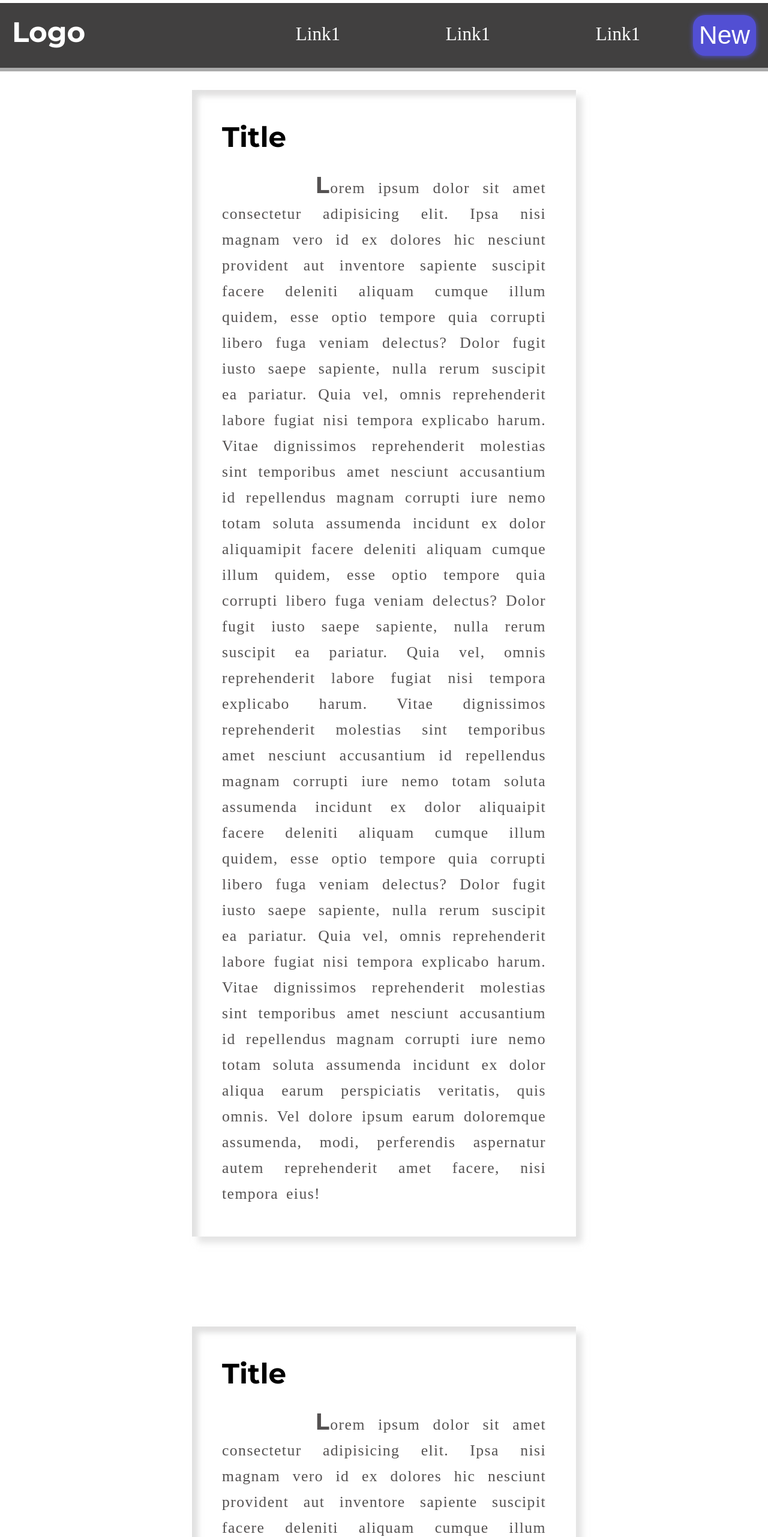
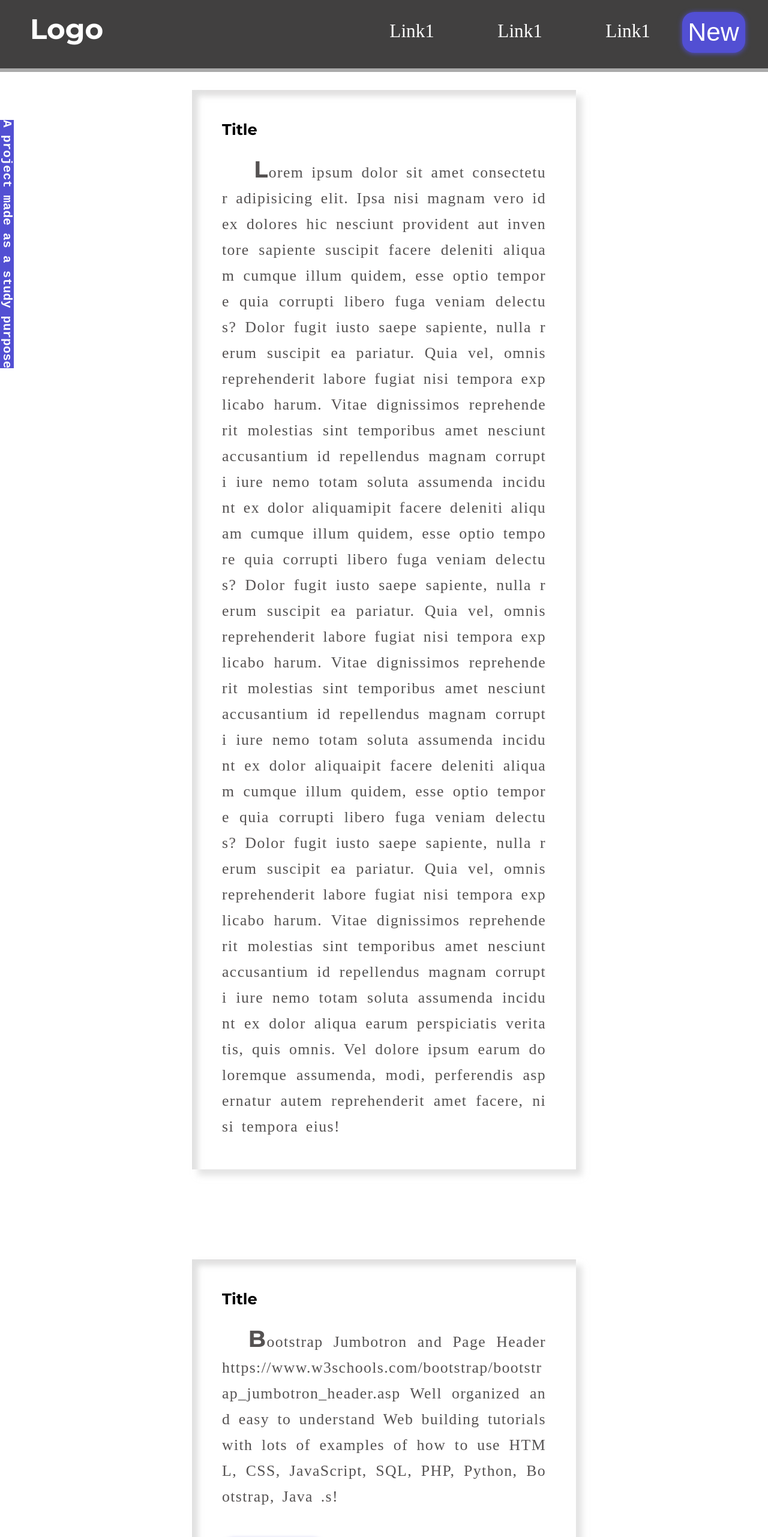
Before and after one commit to LeonardoSchmittK/headerEffect, a plain HTML site: page index.html in a window 1280 px wide. Shown: the top 2563 px of the page at 60% size. Drawn offline with Linux system fonts and the light colour scheme.

Commit message:
attaining the goal of the project. Review pendent and files management

```diff
--- a/index.html
+++ b/index.html
@@ -10,6 +10,12 @@
       href="https://fonts.googleapis.com/css?family=Montserrat:100,100italic,200,200italic,300,300italic,regular,italic,500,500italic,600,600italic,700,700italic,800,800italic,900,900italic"
       rel="stylesheet"
     />
+    <link
+      rel="stylesheet"
+      href="https://use.fontawesome.com/releases/v5.15.1/css/all.css"
+      integrity="sha384-vp86vTRFVJgpjF9jiIGPEEqYqlDwgyBgEF109VFjmqGmIY/Y4HV4d3Gp2irVfcrp"
+      crossorigin="anonymous"
+    />
   </head>
   <body>
     <div class="interface">
@@ -20,14 +26,14 @@
             <li class="nav__list__item">Link1</li>
             <li class="nav__list__item">Link1</li>
             <li class="nav__list__item">Link1</li>
-            <button class='nav__list__btn --active'>New</button>
+            <button class="nav__list__btn --active">New</button>
           </ul>
         </nav>
       </header>
       <main class="mainContent">
         <h1 class="mainContent__title">Title</h1>
         <p class="mainContent__text">
-          &nbsp;&nbsp;&nbsp;&nbsp;&nbsp; Lorem ipsum dolor sit amet consectetur
+          &nbsp;&nbsp; Lorem ipsum dolor sit amet consectetur
           adipisicing elit. Ipsa nisi magnam vero id ex dolores hic nesciunt
           provident aut inventore sapiente suscipit facere deleniti aliquam
           cumque illum quidem, esse optio tempore quia corrupti libero fuga
@@ -55,36 +61,33 @@
         </p>
       </main>
       <main class="mainContent">
-       <h1 class="mainContent__title">Title</h1>
-       <p class="mainContent__text">
-         &nbsp;&nbsp;&nbsp;&nbsp;&nbsp; Lorem ipsum dolor sit amet consectetur
-         adipisicing elit. Ipsa nisi magnam vero id ex dolores hic nesciunt
-         provident aut inventore sapiente suscipit facere deleniti aliquam
-         cumque illum quidem, esse optio tempore quia corrupti libero fuga
-         veniam delectus? Dolor fugit iusto saepe sapiente, nulla rerum
-         suscipit ea pariatur. Quia vel, omnis reprehenderit labore fugiat nisi
-         tempora explicabo harum. Vitae dignissimos reprehenderit molestias
-         sint temporibus amet nesciunt accusantium id repellendus magnam
-         corrupti iure nemo totam soluta assumenda incidunt ex dolor
-         aliquamipit facere deleniti aliquam cumque illum quidem, esse optio
-         tempore quia corrupti libero fuga veniam delectus? Dolor fugit iusto
-         saepe sapiente, nulla rerum suscipit ea pariatur. Quia vel, omnis
-         reprehenderit labore fugiat nisi tempora explicabo harum. Vitae
-         dignissimos reprehenderit molestias sint temporibus amet nesciunt
-         accusantium id repellendus magnam corrupti iure nemo totam soluta
-         assumenda incidunt ex dolor aliquaipit facere deleniti aliquam cumque
-         illum quidem, esse optio tempore quia corrupti libero fuga veniam
-         delectus? Dolor fugit iusto saepe sapiente, nulla rerum suscipit ea
-         pariatur. Quia vel, omnis reprehenderit labore fugiat nisi tempora
-         explicabo harum. Vitae dignissimos reprehenderit molestias sint
-         temporibus amet nesciunt accusantium id repellendus magnam corrupti
-         iure nemo totam soluta assumenda incidunt ex dolor aliqua earum
-         perspiciatis veritatis, quis omnis. Vel dolore ipsum earum doloremque
-         assumenda, modi, perferendis aspernatur autem reprehenderit amet
-         facere, nisi tempora eius!
-       </p>
-       <button class='mainContent__btn --active'>Redirect</button>
-     </main>
+        <h1 class="mainContent__title">Title</h1>
+        <p class="mainContent__text">
+          &nbsp;&nbsp;Bootstrap Jumbotron and Page Header
+          https://www.w3schools.com/bootstrap/bootstrap_jumbotron_header.asp
+          Well organized and easy to understand Web building tutorials with lots of examples of how to use HTML, CSS, JavaScript, SQL, PHP, Python, Bootstrap, Java .s!
+        </p>
+        <button class="mainContent__btn --active">Redirect</button>
+      </main>
+      <article
+        class="secondaryContent"
+        title="A Project made up  as a study manner"
+      >
+        <h3 class="secondaryContent__warning">
+          A project made as a study purpose
+        </h3>
+      </article>
+      <footer class="footer">
+        <i class="footer__icon fab fa-facebook"></i>
+        <i class="footer__icon fab fa-instagram"></i>
+        <i class="footer__icon fab fa-github"></i>
+        <p class="footer__text">
+          &copy; Made by a humble guy
+          <i onclick='goToTop()' class="footer__icon fas fa-arrow-up --active"></i>
+        </p>
+      </footer>
     </div>
+
+    <script src="./index.js"></script>
   </body>
 </html>
--- a/index.js
+++ b/index.js
@@ -0,0 +1,32 @@
+this.onscroll = () => {
+  performEffect();
+};
+const title = window.document.querySelector("h1");
+const header = window.document.querySelector("header");
+const pos = [];
+function performEffect() {
+  pos.push(
+    Number.parseInt(document.body.scrollTop) ||
+      Number.parseInt(document.documentElement.scrollTop)
+  );
+  const last = pos.length-1
+  header.style.display = "none";
+
+
+  if (pos[last] <= pos[last-1]) {
+     header.style.display = "flex";
+    header.style.animation = "popUp .2s linear"
+
+  }
+  if(pos.length>=2){
+    pos.shift()
+  }
+}
+
+
+function goToTop() {
+
+   window.document.body.scrollTop = 0
+   document.documentElement.scrollTop = 0
+
+}
--- a/style.scss
+++ b/style.scss
@@ -5,33 +5,49 @@
   font-size: 1.1em;
 }
 
+html {
+  scroll-behavior: smooth;
+}
+
+::selection {
+  background: #514fd388;
+}
+
 .interface {
   width: 100%;
   height: auto;
+
   .header {
     position: fixed;
+    top: 0;
     width: 100%;
-    height: auto;
-    margin-top: -145px;
+    height: 120px;
     background-color: rgb(65, 64, 64);
     color: white;
-    padding: 20px;
+    padding: 20px 50px;
     border-bottom: 6px solid #aaaaaa;
     display: flex;
     flex-direction: row;
-    justify-content: space-between;
     z-index: 999;
+    transition: 1s;
+
+    &__title {
+       font-size: 2em;
+    }
+
     .nav__list {
       display: flex;
       flex-direction: row;
       list-style: none;
       margin-top: 0px;
+      position: absolute;
+      right: 3%;
 
       .nav__list__item {
         text-align: center;
         width: 150px;
         border-radius: 10px;
-        margin: 0 50px;
+        margin: 0 15px;
         padding: 10px;
         border: 4px solid transparent;
 
@@ -62,6 +78,8 @@
       line-height: 43px;
       word-spacing: 5px;
       letter-spacing: 1.4px;
+      word-break: break-all;
+      word-wrap: break-word;
       text-align: justify;
       color: rgb(85, 82, 82);
       &::first-letter {
@@ -71,11 +89,35 @@
       }
     }
   }
+
+  .secondaryContent {
+    position: fixed;
+    left: 0;
+    top: 200px;
+    font-family: monospace;
+    background-color: #524fd3;
+    color: white;
+    &__warning {
+      writing-mode: vertical-rl;
+    }
+  }
+
+  .footer {
+    // background-color: red;
+    box-shadow: 10px -10px 20px rgba(209, 208, 208, 0.658);
+    padding: 10px;
+    text-align: center;
+    font-size: 1em;
+    color: rgb(184, 183, 183);
+    &__icon {
+      font-size: 2em !important;
+      margin: 20px;
+    }
+  }
 }
 
 h1 {
   font-family: Montserrat;
-  font-size: 2em;
 }
 
 .--active {
@@ -88,10 +130,78 @@ h1 {
   background-color: #524fd3;
   filter: drop-shadow(0px 1px 4px #524fd3);
   cursor: pointer;
+  &:hover {
+    background: lighten(#524fd3, 4%);
+  }
 }
 
 p + .--active {
- margin-top: 50px;
- padding: 20px;
+  margin-top: 50px;
+  padding: 20px;
+}
 
+@keyframes popUp {
+  from {
+    opacity: 0;
+    background-color: rgb(167, 172, 167);
+    display: none;
+    margin-top: -100px;
+  }
 }
+
+::-webkit-scrollbar {
+  background-color: white;
+}
+
+::-webkit-scrollbar-thumb {
+  background: linear-gradient(100deg, #524fd3, rgba(255, 255, 255, 0.287));
+  border-radius: 10px;
+}
+
+@media only screen and (max-width: 600px) {
+  * {
+    font-size: 1em;
+  }
+  .interface {
+    .header {
+      display: flex;
+      flex-direction: row;
+      padding: 10px;
+      height: 100px;
+
+      .nav__list {
+       // top:60px;
+       // left: 0;
+        .nav__list__item {
+          width: 60px;
+          margin: 4px;
+          word-break: break-all;
+        }
+      }
+    }
+
+    .mainContent {
+      width: 80%;
+      // margin-top: 0;
+      // &__title {
+      //   font-size: 1em;
+      // }
+      &__text {
+        line-height: 20px;
+      }
+    }
+  }
+}
+
+
+
+@media only screen and (max-width: 1100px) {
+ .interface {
+   .mainContent {
+     width: 80%;
+     &__text {
+       line-height: 35px;
+     }
+   }
+ }
+}
```
Also changed, not shown: style.css, 1 other file.
